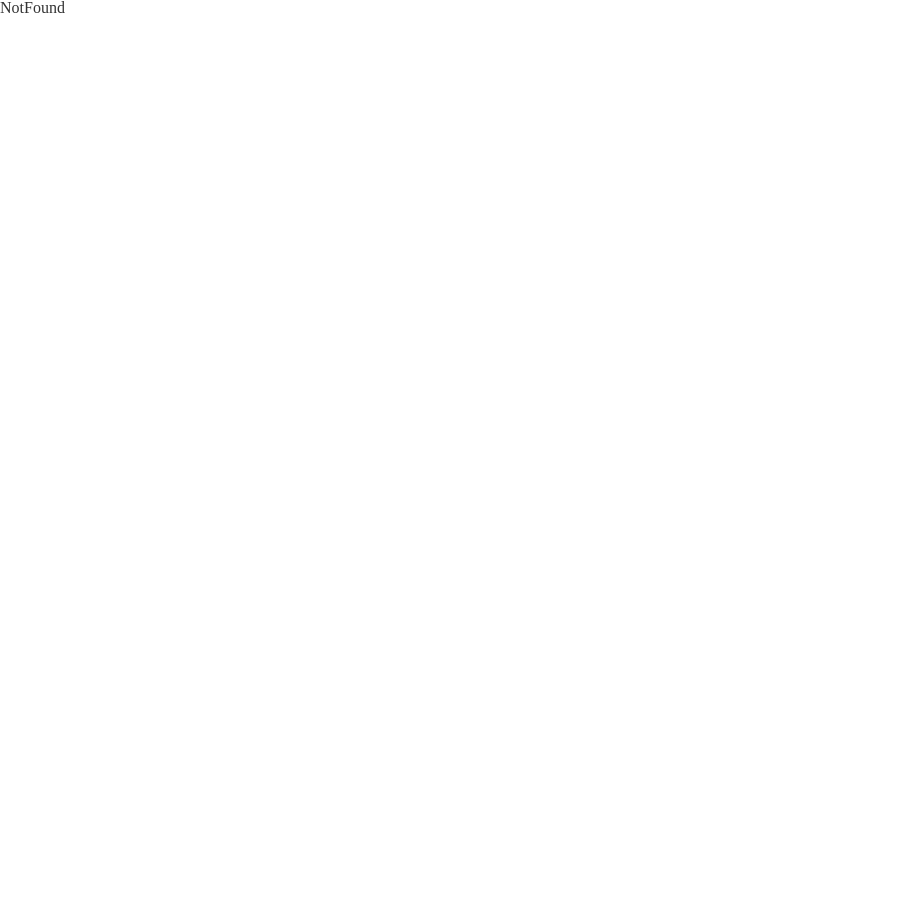
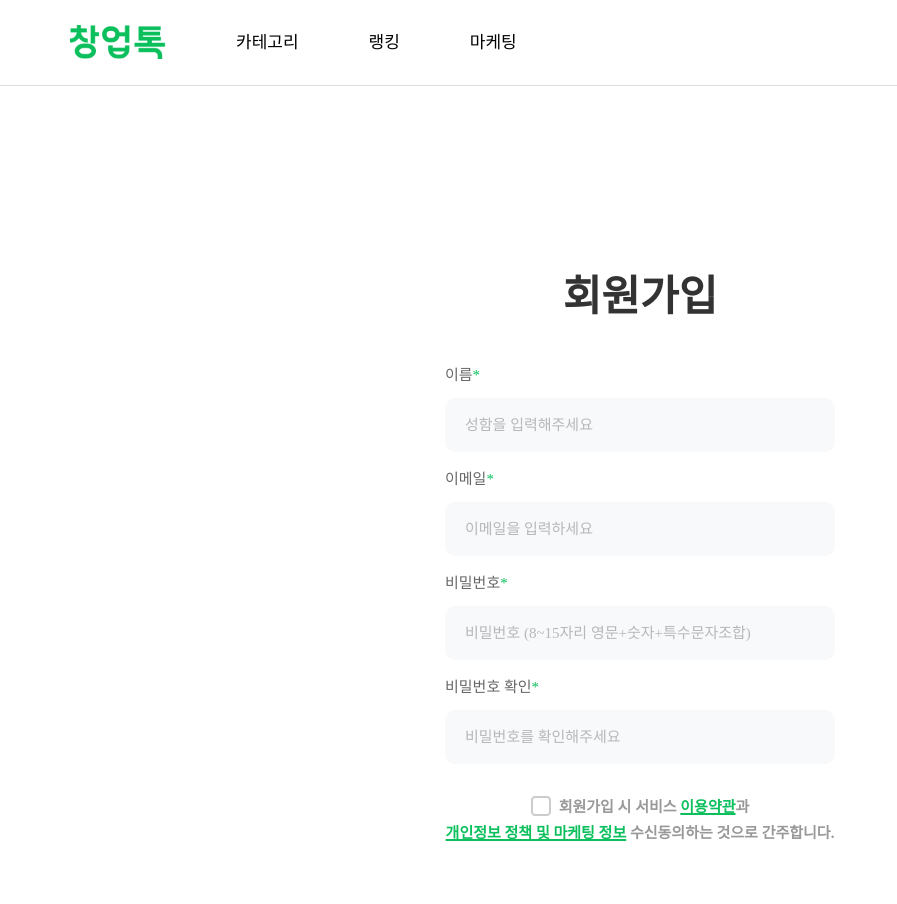
Before and after one commit to kse012050/startupTalk-web, a React (Create React App) app: page /sign/signUp in a window 1280 px wide. Before the commit this address had no page. Shown: the top 904 px of the page, without its empty margins (0-897 px from the left). Before the commit the page ends 800 px from the top, so only its background shows below. Built offline with nearby package versions, Linux system fonts and the light colour scheme; a web font is replaced by a local one.

Commit message:
회원가입 페이지 완료

```diff
--- a/src/App.js
+++ b/src/App.js
@@ -8,6 +8,7 @@ import Marketing from './pages/Marketing';
 import SignIn from './pages/sign/SignIn';
 import Select from './pages/sign/Select';
 import SignEmail from './pages/sign/Email';
+import SignUp from './pages/sign/SignUp';
 
 const router = createBrowserRouter([
   {
@@ -21,6 +22,7 @@ const router = createBrowserRouter([
       { path : '/marketing' , element : <Marketing />},
       { path : '/sign/select' , element : <Select />},
       { path : '/sign/email' , element : <SignEmail />},
+      { path : '/sign/signUp' , element : <SignUp />},
       { path : '/sign/signin' , element : <SignIn />},
     ]
   },
--- a/src/components/input/Email.jsx
+++ b/src/components/input/Email.jsx
@@ -1,10 +1,10 @@
 import React from 'react';
 
-export default function Email() {
+export default function Email({}) {
     return (
         <>
-            <label htmlFor="useEmail">이메일</label>
-            <input type="text" id='useEmail' placeholder='이메일을 입력하세요'/>
+            <label htmlFor="userEmail">이메일</label>
+            <input type="text" id='userEmail' placeholder='이메일을 입력하세요'/>
         </>
     );
 }
--- /dev/null
+++ b/src/components/input/Name.jsx
@@ -0,0 +1,10 @@
+import React from 'react';
+
+export default function Name() {
+    return (
+        <>
+            <label htmlFor="userName">이름</label>
+            <input type="text" id='userName' placeholder='성함을 입력해주세요'/>
+        </>
+    );
+}
--- a/src/components/input/Password.jsx
+++ b/src/components/input/Password.jsx
@@ -3,8 +3,8 @@ import React from 'react';
 export default function Password() {
     return (
         <>
-            <label htmlFor="useEmail">비밀번호</label>
-            <input type="text" id='useEmail' placeholder='비밀번호 (8~15자리 영문+숫자+특수문자조합)' />
+            <label htmlFor="userPassword">비밀번호</label>
+            <input type="text" id='userPassword' placeholder='비밀번호 (8~15자리 영문+숫자+특수문자조합)' />
         </>
     );
 }
--- /dev/null
+++ b/src/components/input/PasswordRe.jsx
@@ -0,0 +1,10 @@
+import React from 'react';
+
+export default function PasswordRe() {
+    return (
+        <>
+            <label htmlFor="passwordRe">비밀번호 확인</label>
+            <input type="text" id='passwordRe' placeholder='비밀번호를 확인해주세요' />
+        </>
+    );
+}
--- a/src/css/global.css
+++ b/src/css/global.css
@@ -47,17 +47,21 @@ mark{color: var(--colorPoint);}
 
 /* 체크박스 , 라디오 박스 */
 label{cursor: pointer;}
-input[type="checkbox"] + label{display: flex; align-items: center;}
+input[type="checkbox"] + label:not(:has(mark)){display: flex; align-items: center;}
 input[type="checkbox"] + label::before{content: ''; width: 20px; height: 20px; background-image: url('../images/btn-check.png'); background-repeat: no-repeat; background-position: center; background-size: cover; margin-right: 8px;}
+input[type="checkbox"] + label:has(mark){text-align: center;}
+input[type="checkbox"] + label:has(mark)::before{display: inline-block; vertical-align: sub;}
+/* input[type="checkbox"] + label */
 input[type="checkbox"]:checked + label::before{background-image: url('../images/btn-check-chk.png');}
 
 /* input */
-.inputBox{text-align: left;}
-.inputBox ul li{font-size: var(--font06);}
+.inputBox{font-size: var(--font06); text-align: left;}
+.inputBox ul li{}
 .inputBox ul li:not(:last-child){margin-bottom: 20px;}
 .inputBox ul li label{display: block; font-weight: 500; color: #666; margin-bottom: 15px;}
 .inputBox ul li input{width: 100%; height: 54px; background-color: rgba(241, 244, 246, 0.5); padding: 20px; border: none; border-radius: 10px; box-sizing: border-box;}
 .inputBox ul li input::placeholder{color: rgba(33, 33, 33, 0.3);}
+.inputBox ul li.requi label::after{content: '*'; color: var(--colorPoint);}
 .inputBox input[type="submit"]{margin-top: 60px;}
 
 
--- a/src/css/page.css
+++ b/src/css/page.css
@@ -48,6 +48,7 @@
 .signPage > section{text-align: center;}
 .signPage > section h2{font-size: var(--title01); font-weight: 700;}
 .signPage > section h2 + p{font-size: var(--font03); font-weight: 400; line-height: 26px; margin: 30px 0 50px;}
+.signPage > section h2 + form{margin-top: 50px;}
 /* 로그인 페이지 - 로그인 방식 선택 */
 .signPage > .selectPage ul li{border: 1px solid #e6e6e6; border-radius: 10px;}
 .signPage > .selectPage ul li:not(:last-child){margin-bottom: 16px;}
@@ -57,4 +58,6 @@
 .signPage > .selectPage ul li:nth-child(2) a::before{background-image: url('../images/icon-kakao.png');}
 .signPage > .selectPage ul li:nth-child(3) a::before{background-image: url('../images/icon-apple.png');}
 .signPage > .selectPage ul li:nth-child(4) a::before{background-image: url('../images/icon-email.png');}
-.signPage > .emailPage fieldset > div{display: flex; justify-content: space-between; font-size: var(--font06); font-weight: 600; margin-top: 16px;}
+.signPage > .emailPage fieldset > div{display: flex; justify-content: space-between; font-weight: 600; margin-top: 16px;}
+.signPage > .signUpPage fieldset > div{color: var(--colorGray); font-weight: 600; line-height: 26px; text-align: center; margin-top: 30px;}
+.signPage > .signUpPage fieldset > div label mark{text-decoration: underline; text-decoration-thickness: 2px;}
--- a/src/pages/sign/Email.jsx
+++ b/src/pages/sign/Email.jsx
@@ -22,7 +22,7 @@ export default function Email() {
                     <Link>ID / PW 찾기</Link>
                 </div>
                 <input type="submit" value={'로그인'} className={'btn-color'}/>
-                <Link className='btn-border'>이메일 회원가입</Link>
+                <Link to={'/sign/signUp'} className='btn-border'>이메일 회원가입</Link>
             </InputLayout>
         </>
     );
--- /dev/null
+++ b/src/pages/sign/SignUp.jsx
@@ -0,0 +1,38 @@
+import React from 'react';
+import InputLayout from '../../components/input/InputLayout';
+import InputName from '../../components/input/Name';
+import InputEmail from '../../components/input/Email';
+import InputPassword from '../../components/input/Password';
+import InputPasswordRe from '../../components/input/PasswordRe';
+
+export default function SignUp() {
+    return (
+        <>
+            <h2>회원가입</h2>
+            <InputLayout>
+                <ul>
+                    <li className='requi'>
+                        <InputName/>
+                    </li>
+                    <li className='requi'>
+                        <InputEmail/>
+                    </li>
+                    <li className='requi'>
+                        <InputPassword/>
+                    </li>
+                    <li className='requi'>
+                        <InputPasswordRe/>
+                    </li>
+                </ul>
+                <div>
+                    <input type="checkbox" id="agree"/>
+                    <label htmlFor="agree">
+                        회원가입 시 서비스 <mark>이용약관</mark>과<br/>
+                        <mark>개인정보 정책 및 마케팅 정보</mark> 수신동의하는 것으로 간주합니다.<br/>
+                    </label>
+                </div>
+                <input type="submit" value={'회원가입'} className={'btn-color'}/>
+            </InputLayout>
+        </>
+    );
+}
```
